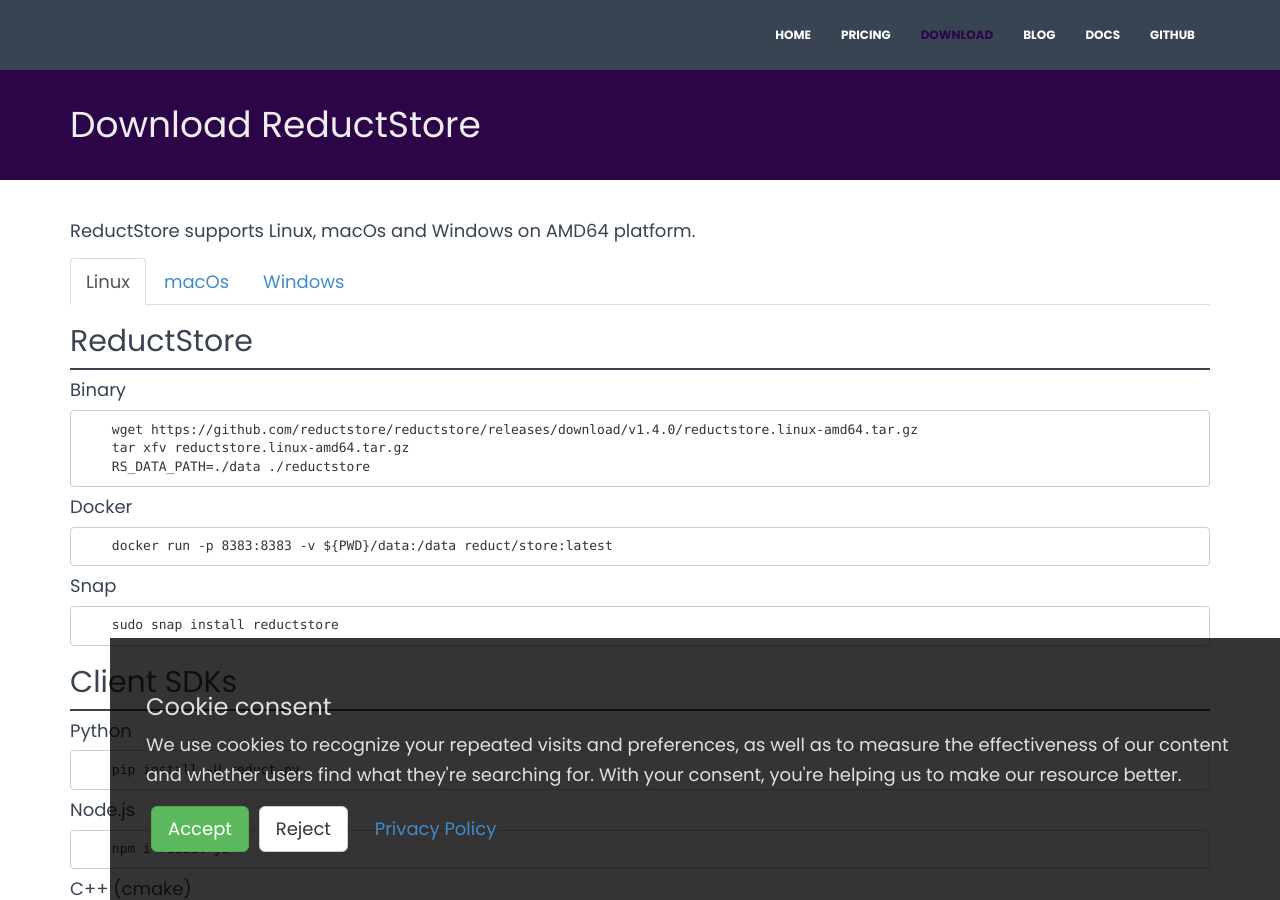
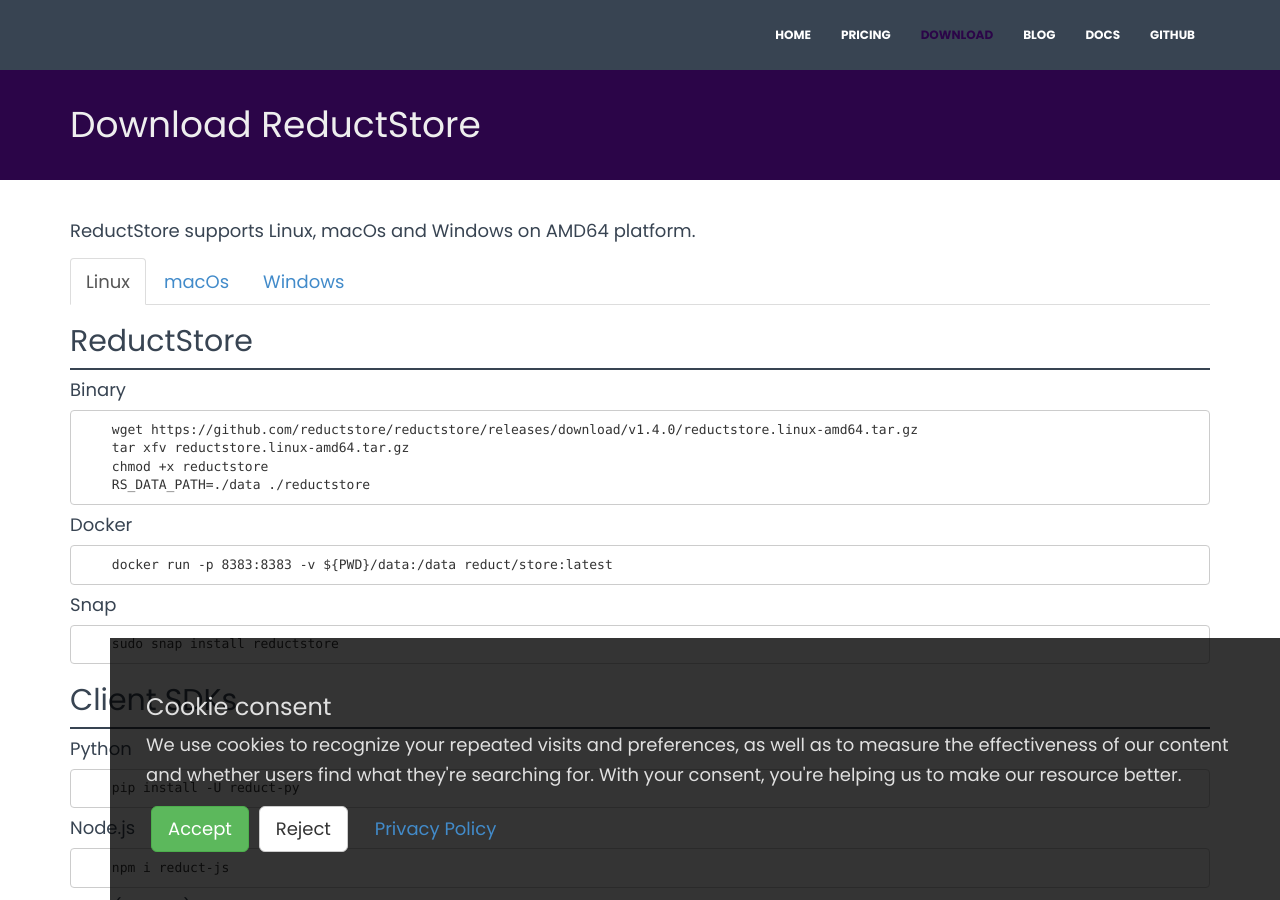
Before and after one commit to reductstore/homepage, a Jekyll site: the page built from download.html, in a window 1280 px wide and 900 px high. Built offline with Jekyll 4.4.1, drawn with Linux system fonts in a browser that asks for light colours; nearby versions of some CDN libraries.

Commit message:
fix download page

```diff
--- a/download.html
+++ b/download.html
@@ -29,6 +29,7 @@
 
         <pre><code>    wget https://github.com/reductstore/reductstore/releases/download/{{ site.projects.reductstore.version }}/reductstore.linux-amd64.tar.gz
     tar xfv reductstore.linux-amd64.tar.gz
+    chmod +x reductstore
     RS_DATA_PATH=./data ./reductstore</code></pre>
         <h4>Docker</h4>
         <pre><code>    docker run -p 8383:8383 -v ${PWD}/data:/data reduct/store:latest</code></pre>
@@ -45,6 +46,7 @@
         <h4>Binary</h4>
         <pre><code>    wget https://github.com/reductstore/reductstore/releases/download/{{ site.projects.reductstore.version }}/reductstore.macos-amd64.tar.gz
     tar xfv reductstore.macos-amd64.tar.gz
+    chmod +x reductstore
     RS_DATA_PATH=./data ./reductstore</code></pre>
         {% include download_sdks.html %}
         {% include download_cli.html %}
```
